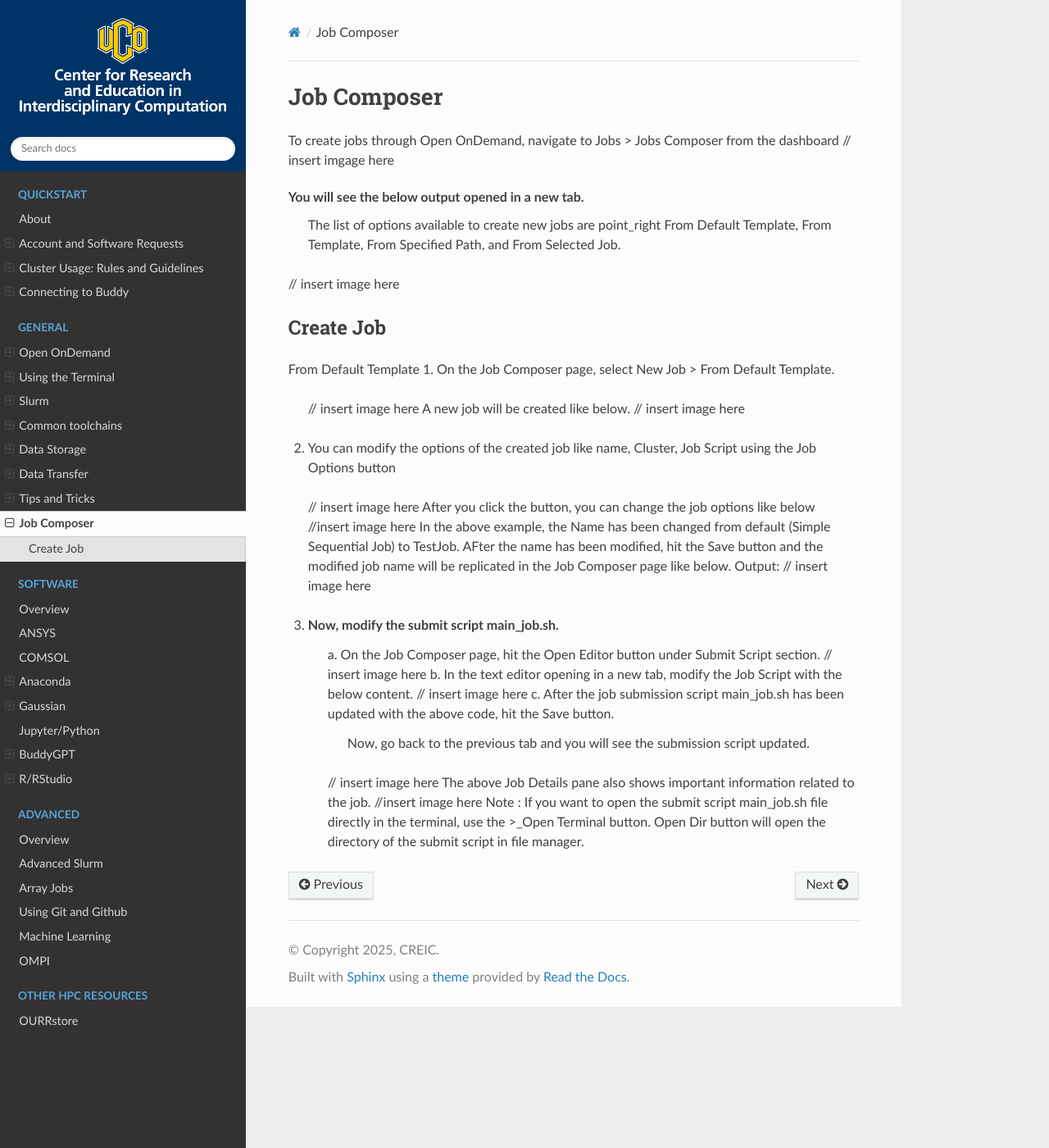
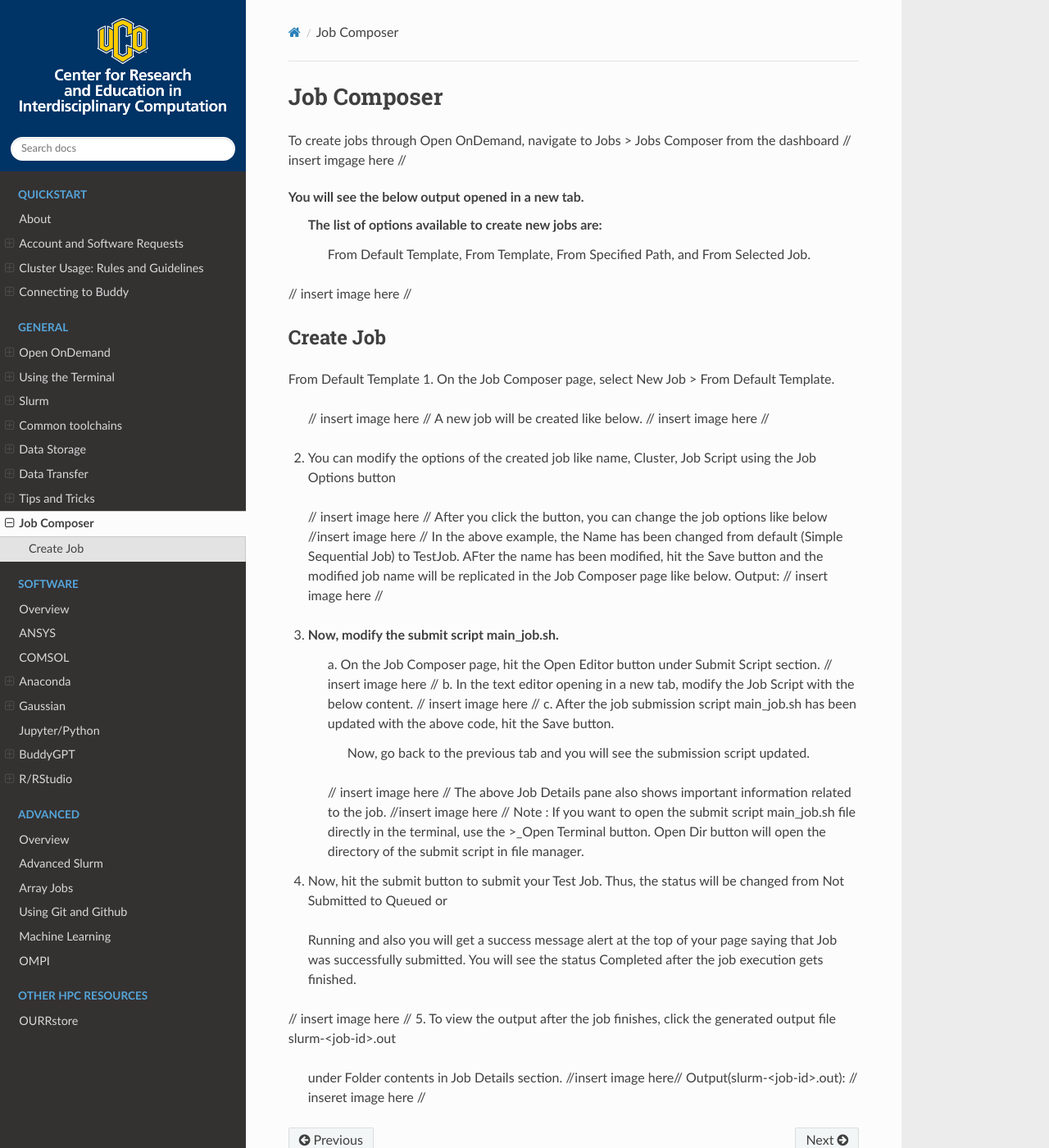
Before and after one commit to UCO-HPC/buddy-documentation, a Sphinx documentation site: the page built from source/general/Job-Composer.rst, in a window 1280 px wide and 1400 px high. Shown: the whole window at 82% size. Built offline with Sphinx 7.4.7 and the Read the Docs theme 3.1.0, drawn with Linux system fonts in a browser that asks for light colours.

Commit message:
From Default text is done

```diff
--- a/source/general/Job-Composer.rst
+++ b/source/general/Job-Composer.rst
@@ -2,37 +2,47 @@
 ======================
 
 To create jobs through Open OnDemand, navigate to Jobs > Jobs Composer from the dashboard
-// insert imgage here
+// insert imgage here //
 
 You will see the below output opened in a new tab.
- The list of options available to create new jobs are point_right From Default Template, From Template, From Specified Path, and From Selected Job.
+ The list of options available to create new jobs are:
+  From Default Template, From Template, From Specified Path, and From Selected Job.
 
-// insert image here
+// insert image here //
 
 Create Job
 -------------------------------------
 From Default Template
 1. On the Job Composer page, select New Job > From Default Template.
-  // insert image here
+  // insert image here //
   A new job will be created like below.
-  // insert image here
+  // insert image here //
 2. You can modify the options of the created job like name, Cluster, Job Script using the Job Options button
-  // insert image here
+  // insert image here //
   After you click the button, you can change the job options like below
-  //insert image here
+  //insert image here //
   In the above example, the Name has been changed from default (Simple Sequential Job) to TestJob.
   AFter the name has been modified, hit the Save button and the modified job name will be replicated in the Job Composer page like below.
   Output:
-  // insert image here
+  // insert image here //
 3. Now, modify the submit script main_job.sh.
       a. On the Job Composer page, hit the Open Editor button under Submit Script section.
-      // insert image here
+      // insert image here //
       b. In the text editor opening in a new tab, modify the Job Script with the below content.
-      // insert image here
+      // insert image here //
       c. After the job submission script main_job.sh has been updated with the above code, hit the Save button.
        Now, go back to the previous tab and you will see the submission script updated.
-      // insert image here
+      // insert image here //
       The above Job Details pane also shows important information related to the job.
-      //insert image here
+      //insert image here //
       Note : If you want to open the submit script main_job.sh file directly in the terminal,
       use the >_Open Terminal button. Open Dir button will open the directory of the submit script in file manager.
+4. Now, hit the submit button to submit your Test Job. Thus, the status will be changed from Not Submitted to Queued or
+ Running and also you will get a success message alert at the top of your page saying that Job was successfully submitted.
+ You will see the status Completed after the job execution gets finished.
+// insert image here //
+5. To view the output after the job finishes, click the generated output file slurm-<job-id>.out
+ under Folder contents in Job Details section.
+ //insert image here//
+ Output(slurm-<job-id>.out):
+ // inseret image here //
```
